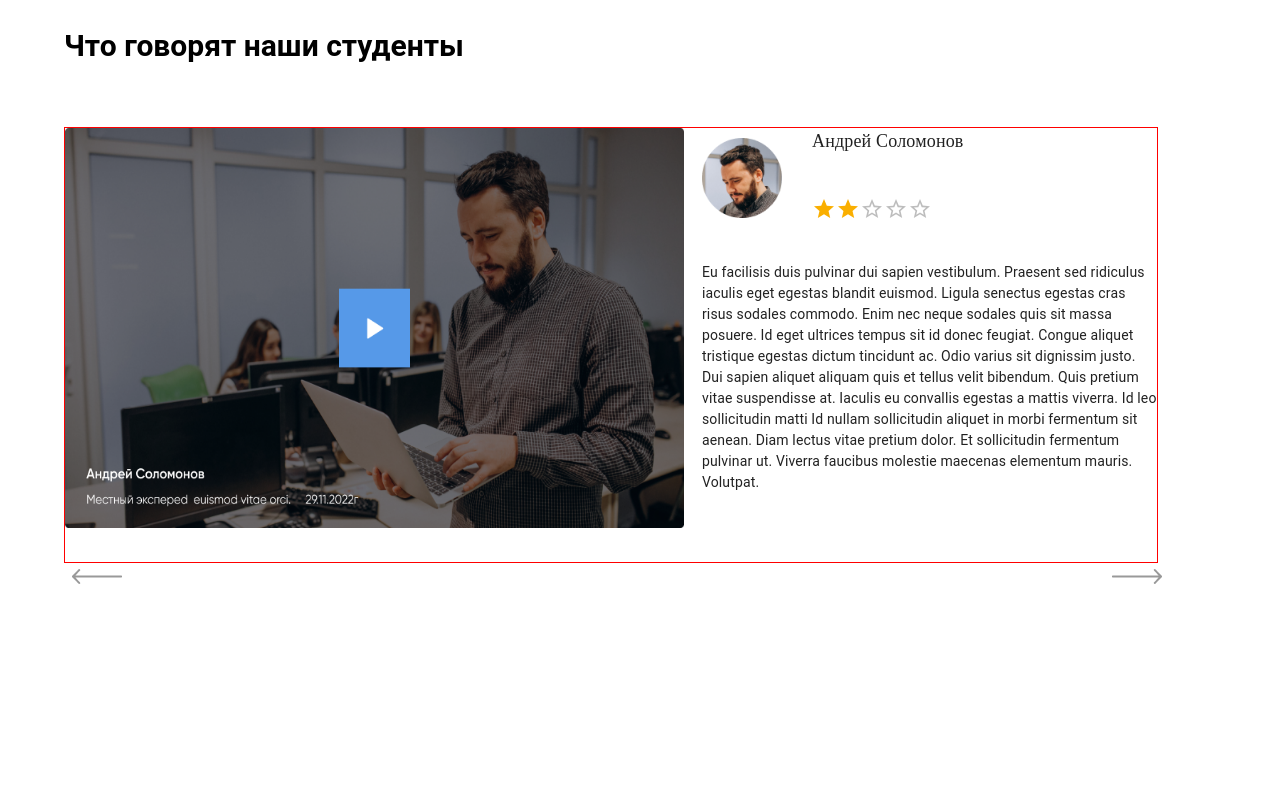
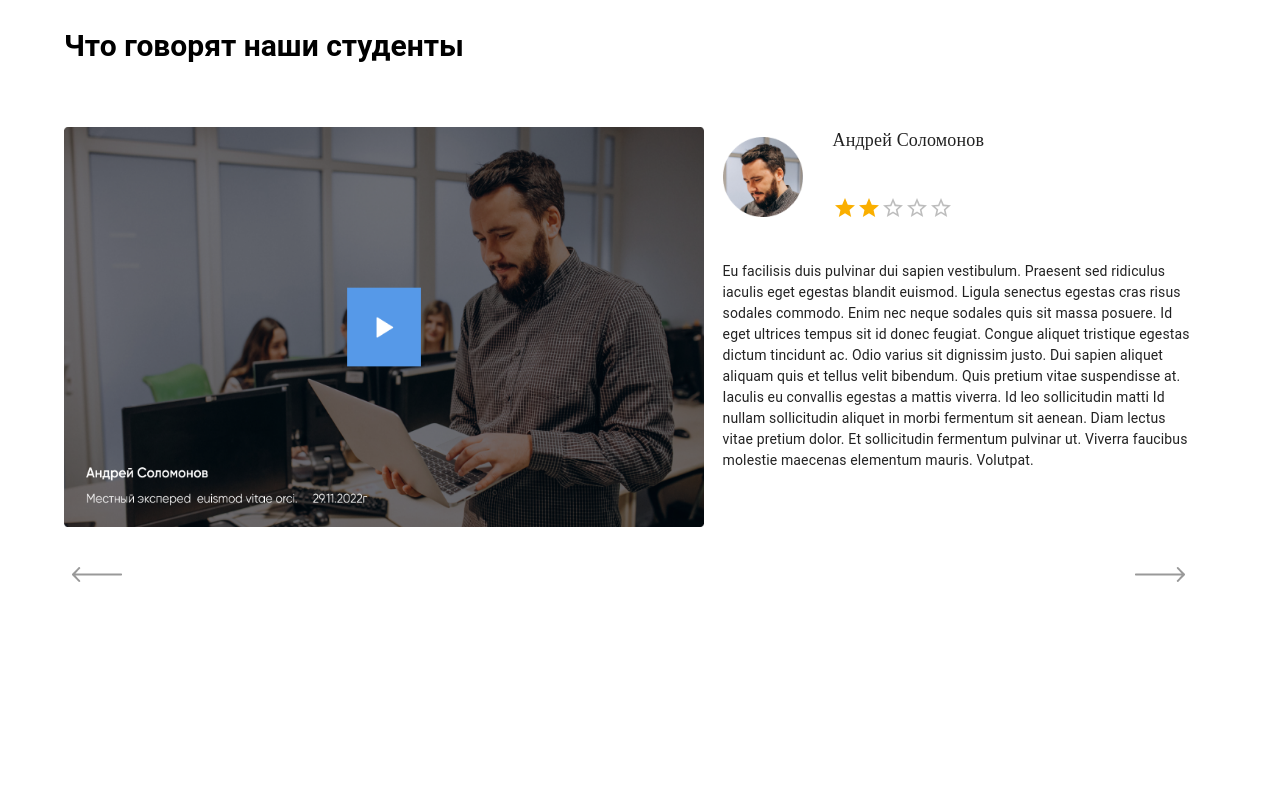
Before and after one commit to chaze77/landing-page, a React (Vite) app: page / in a window 1280 px wide. Shown: the part 2980-3766 px from the top of the page. Built offline with nearby package versions, Linux system fonts and the light colour scheme; a web font is replaced by a local one.

Commit message:
slider fix third

```diff
--- a/src/components/Students/Students.jsx
+++ b/src/components/Students/Students.jsx
@@ -42,7 +42,7 @@ const Students = () => {
             Что говорят наши студенты
           </Typography>
         </Box>
-        <Box sx={{ width: "95%", border: "1px solid red" }}>
+        <Box sx={{ width: "98%" }}>
           <Slider {...sliderSettings} ref={sliderRef}>
             {" "}
             {/* Добавляем ref */}
--- a/src/components/Students/styles.module.css
+++ b/src/components/Students/styles.module.css
@@ -47,7 +47,7 @@
 .arrows {
   display: flex;
   justify-content: space-between;
-  width: 96%;
+  width: 98%;
 }
 
 @media (min-width: 1699px) {
```
